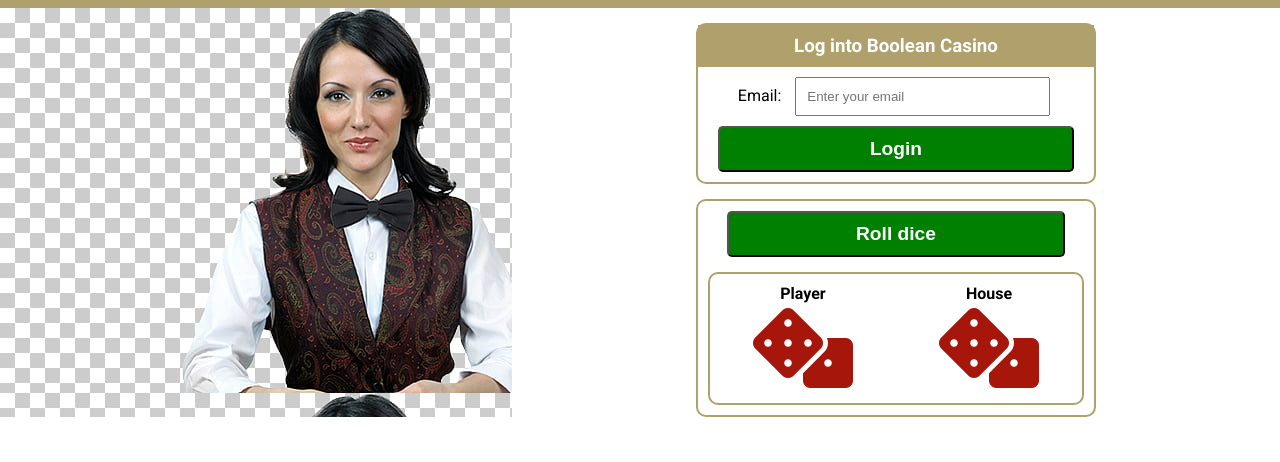
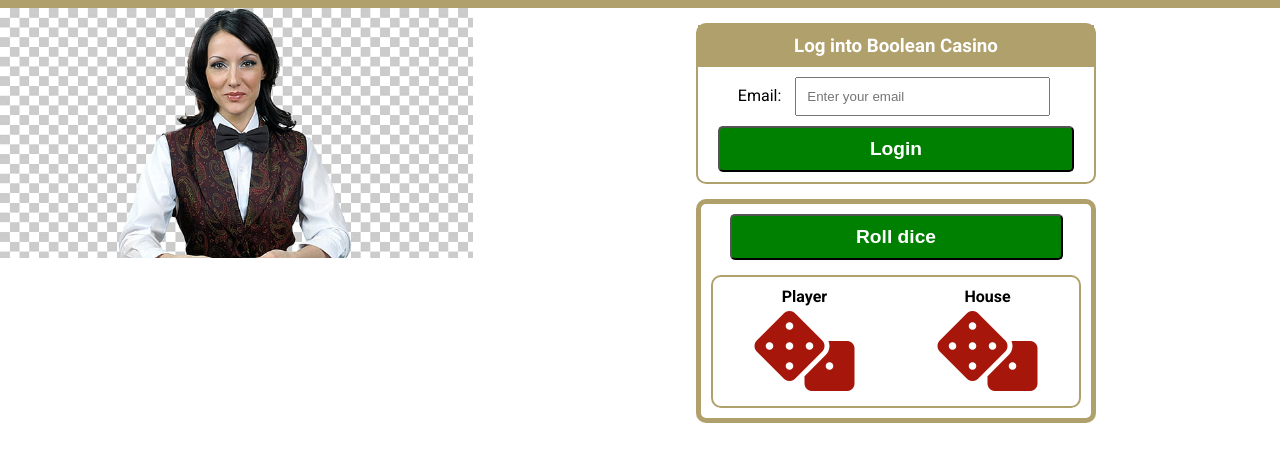
Before and after one commit to ducthang-vu/js-mail-dadi, a plain HTML site: page index.html in a window 1280 px wide. Shown: the part 78-540 px from the top of the page. Drawn offline with Linux system fonts and the light colour scheme.

Commit message:
progress

```diff
--- a/css/main.css
+++ b/css/main.css
@@ -42,20 +42,30 @@ button:focus {
     text-align: center;
 }
 
+.white {
+    background: #fff;
+}
+
 .white-color {
     color: #fff;
 }
 
+/* APP */
+.app {
+    height: 100vh;
+}
 
 /* HEADER */
 .header h2 {
     padding: 10px;
+    border-radius: 0 0 10px 10px;
 }
 
 
 /* MAIN */
 main {
-
+    /* background-image: url(../img/background.jpg); */
+    background-size: cover;
 }
 
 
@@ -63,9 +73,16 @@ main {
 /* Main: HOUSE-AREA */
 .house-area {
     flex-basis: 40%;
-    background-image: url(../img/croupier.jpg);
 }
 
+.house-area .croupier {
+    height: 250px;
+}
+
+.house-area .croupier img {
+    object-fit: cover;
+    height: 100%;
+}
 
 
 /* Main: PLAYER-AREA */
@@ -111,7 +128,7 @@ main {
     margin-top: 15px;
     padding: 10px;
     width: 400px;
-    border: 2px solid #b0a06c;
+    border: 5px solid #b0a06c;
     border-radius: 10px;
     transition: opacity 1s;
 }
--- a/index.html
+++ b/index.html
@@ -16,13 +16,16 @@
         </header>
         <main class=flex-w>
             <section class="house-area">
+                <div class="croupier">
+                    <img src="img/croupier.jpg" alt="">
+                </div>
                 <div class="house-box">
                     <span id="house-message"></span>
                 </div>
             </section>
 
             <section class="player-area central">
-                <div id="login-wrapper" class="login-wrapper central">
+                <div id="login-wrapper" class="login-wrapper central white">
                     <h3 class="text-center central pale-brown white-color">Log into Boolean Casino</h3>
                     <div class="input-box central">
                         <label for="username">Email:</label>
@@ -31,7 +34,7 @@
                     <button id="login-button" class="central white-color">Login</button>
                 </div>
 
-                <div class="game-wrapper central">
+                <div class="game-wrapper central white">
                     <div class="rolling-area">
                         <button id="roll-button" class="central white-color">Roll dice</button>
                     </div>
```
Also changed, not shown: img/background.jpg (added).
